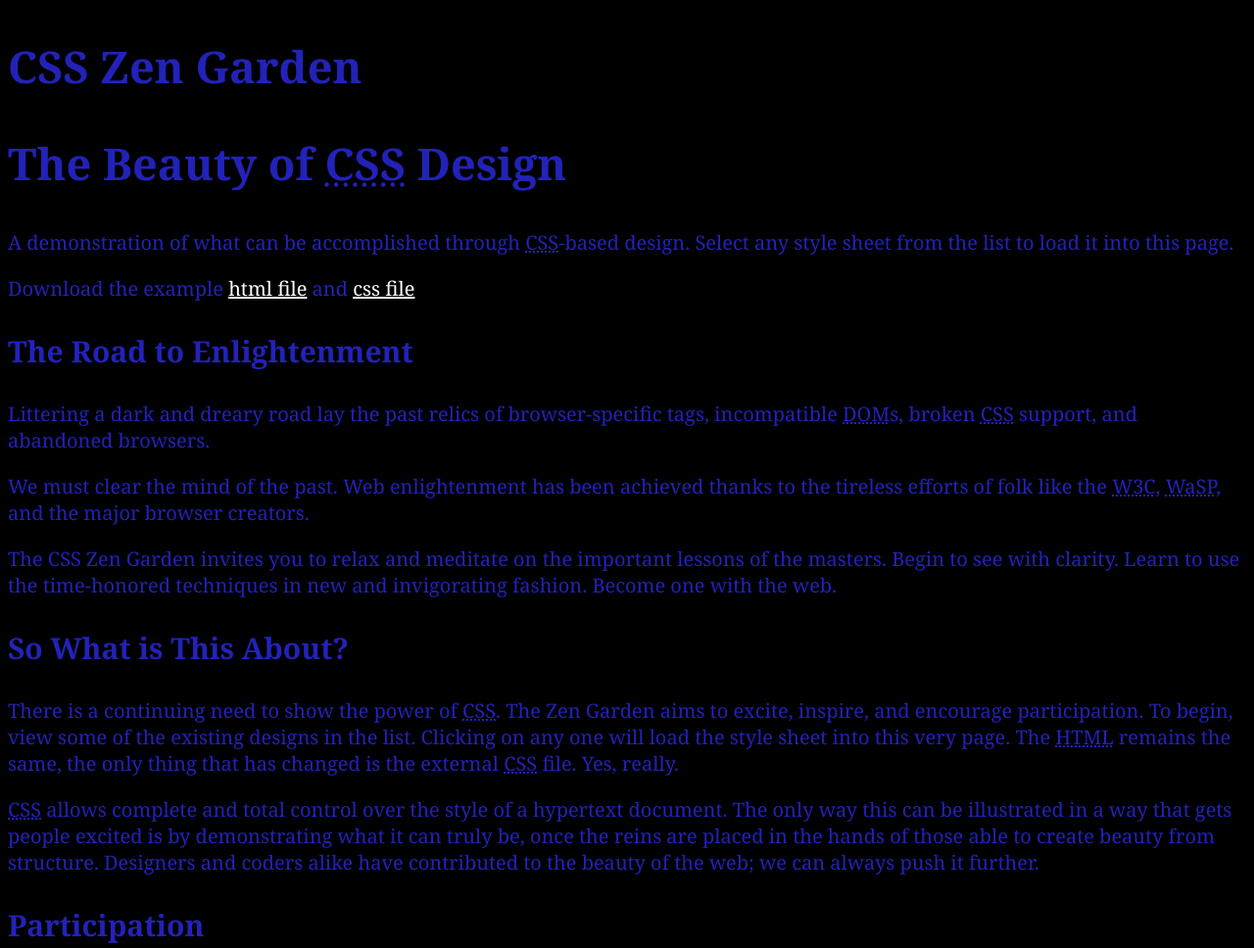
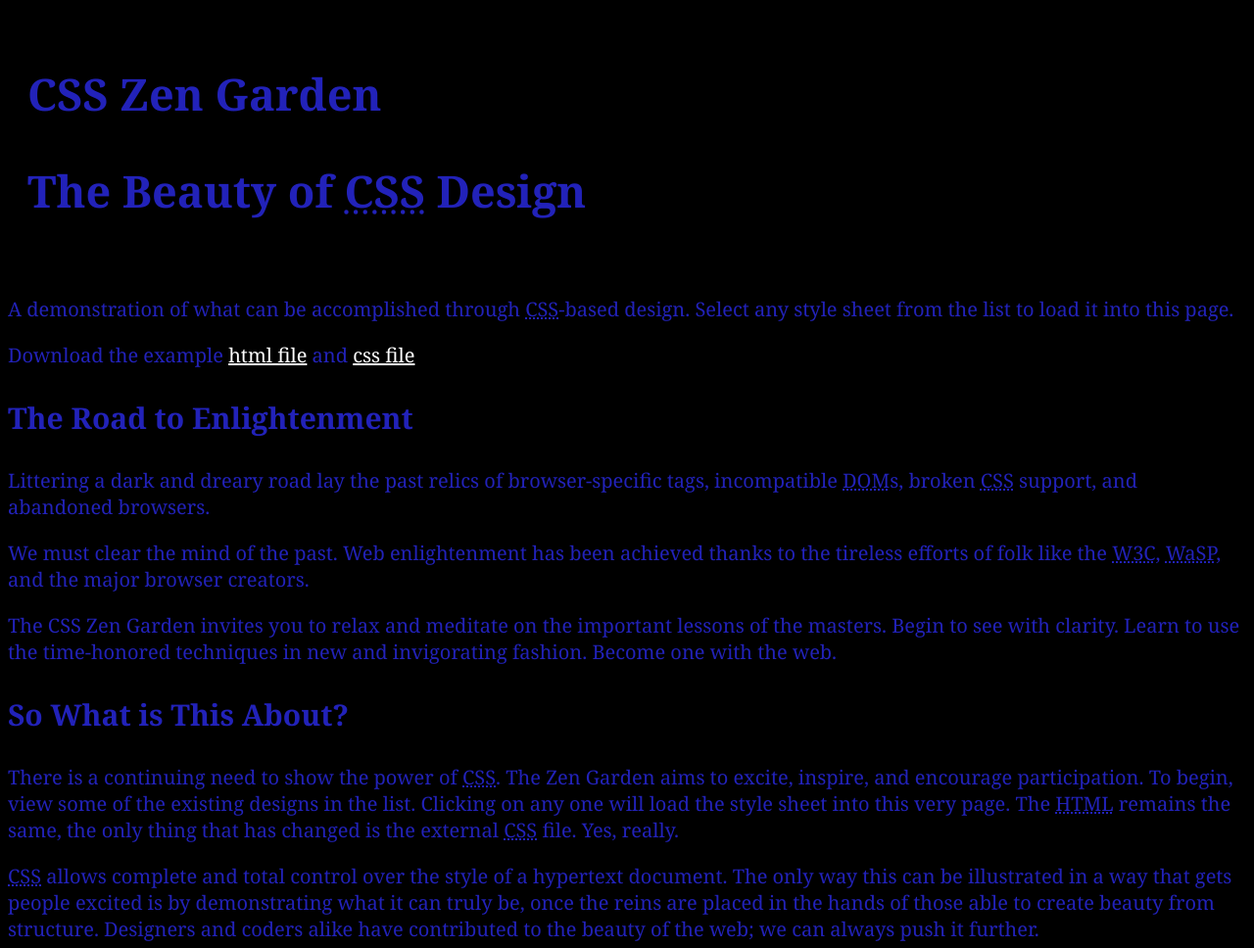
Before and after one commit to manuelaguilar5219/manuelaguilar5219.github.io, a plain HTML site: page index.html in a window 1280 px wide. Shown: the top 968 px of the page at 98% size. Drawn offline with Linux system fonts and the light colour scheme.

Commit message:
Added padding to header

```diff
--- a/style.css
+++ b/style.css
@@ -19,6 +19,8 @@ body {
 }
 header {
     font-size: 30px;
+    padding: 20px; /* Added 20 pixels of padding */
+
 }
 p {
  font-size: 20px;
```
